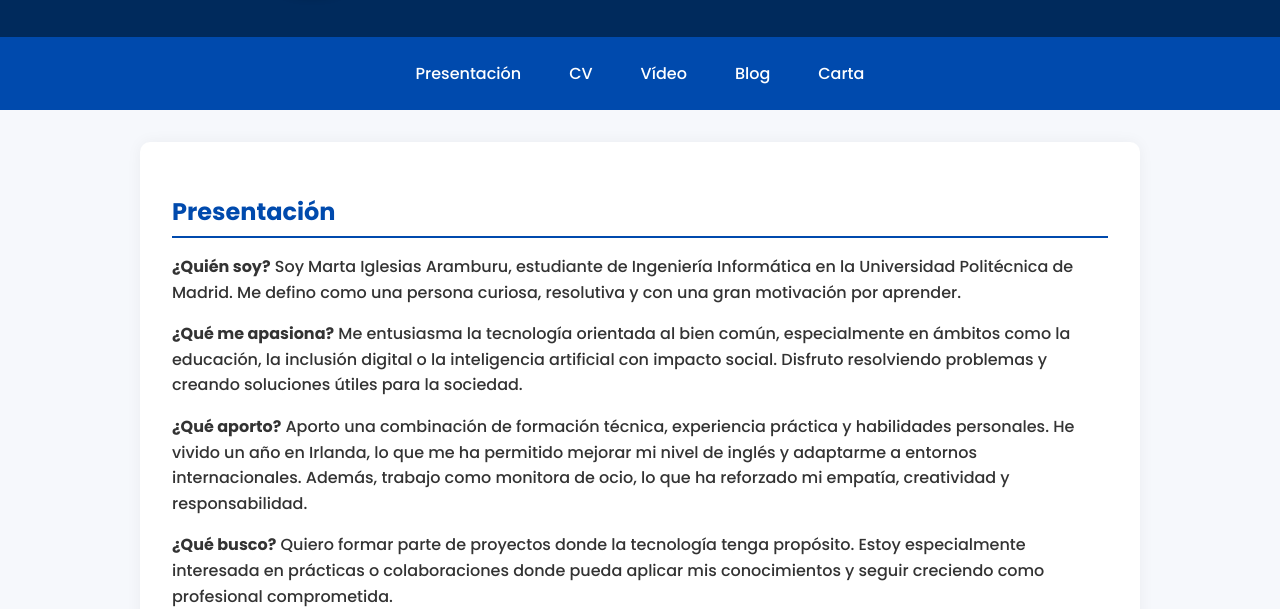
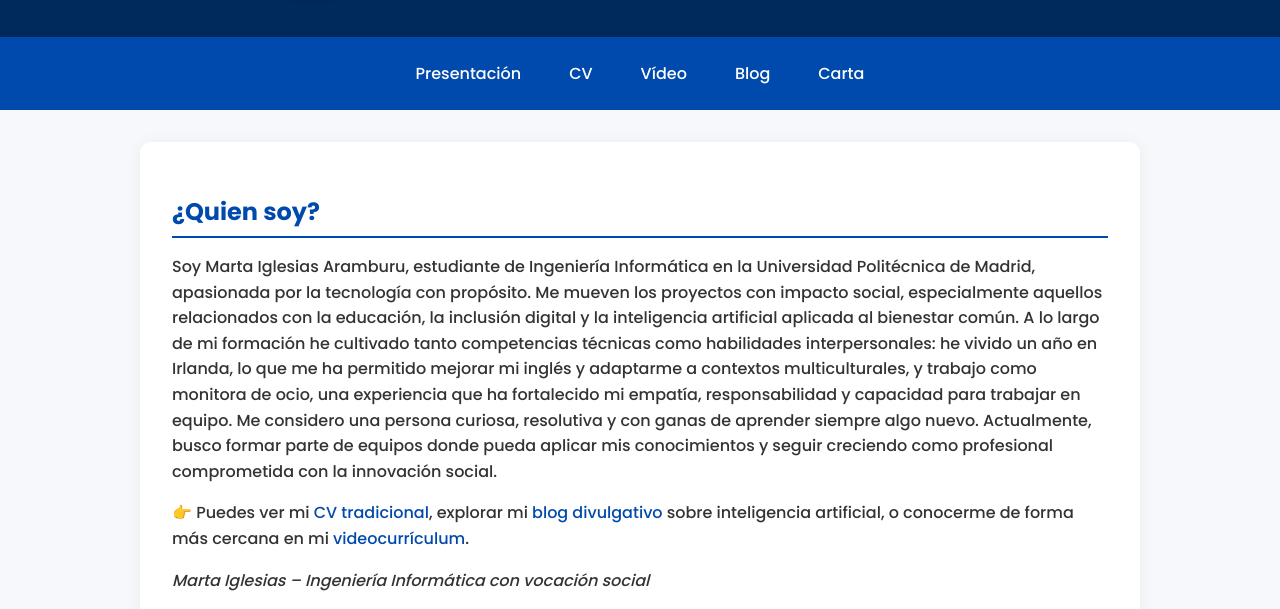
Before and after one commit to Martaiglesias962/martaiglesias962.github.io, a plain HTML site: page index.html in a window 1280 px wide. Shown: the part 211-820 px from the top of the page. Drawn offline with Linux system fonts and the light colour scheme.

Commit message:
Update index.html

```diff
--- a/index.html
+++ b/index.html
@@ -140,16 +140,11 @@
 
 <main>
 
-  <section id="presentacion" class="bloque">
-    <h2>Presentación</h2>
-    <p><strong>¿Quién soy?</strong> Soy Marta Iglesias Aramburu, estudiante de Ingeniería Informática en la Universidad Politécnica de Madrid. Me defino como una persona curiosa, resolutiva y con una gran motivación por aprender.</p>
-
-    <p><strong>¿Qué me apasiona?</strong> Me entusiasma la tecnología orientada al bien común, especialmente en ámbitos como la educación, la inclusión digital o la inteligencia artificial con impacto social. Disfruto resolviendo problemas y creando soluciones útiles para la sociedad.</p>
-
-    <p><strong>¿Qué aporto?</strong> Aporto una combinación de formación técnica, experiencia práctica y habilidades personales. He vivido un año en Irlanda, lo que me ha permitido mejorar mi nivel de inglés y adaptarme a entornos internacionales. Además, trabajo como monitora de ocio, lo que ha reforzado mi empatía, creatividad y responsabilidad.</p>
-
-    <p><strong>¿Qué busco?</strong> Quiero formar parte de proyectos donde la tecnología tenga propósito. Estoy especialmente interesada en prácticas o colaboraciones donde pueda aplicar mis conocimientos y seguir creciendo como profesional comprometida.</p>
-
+  <section id="Sobre mí" class="bloque">
+    <h2>¿Quien soy?</h2>
+    <p>
+    Soy Marta Iglesias Aramburu, estudiante de Ingeniería Informática en la Universidad Politécnica de Madrid, apasionada por la tecnología con propósito. Me mueven los proyectos con impacto social, especialmente aquellos relacionados con la educación, la inclusión digital y la inteligencia artificial aplicada al bienestar común. A lo largo de mi formación he cultivado tanto competencias técnicas como habilidades interpersonales: he vivido un año en Irlanda, lo que me ha permitido mejorar mi inglés y adaptarme a contextos multiculturales, y trabajo como monitora de ocio, una experiencia que ha fortalecido mi empatía, responsabilidad y capacidad para trabajar en equipo. Me considero una persona curiosa, resolutiva y con ganas de aprender siempre algo nuevo. Actualmente, busco formar parte de equipos donde pueda aplicar mis conocimientos y seguir creciendo como profesional comprometida con la innovación social.
+    </p>
     <p>👉 Puedes ver mi <a href="#cv">CV tradicional</a>, explorar mi <a href="#blog">blog divulgativo</a> sobre inteligencia artificial, o conocerme de forma más cercana en mi <a href="#video">videocurrículum</a>.</p>
 
     <p><em>Marta Iglesias – Ingeniería Informática con vocación social</em></p>
```
